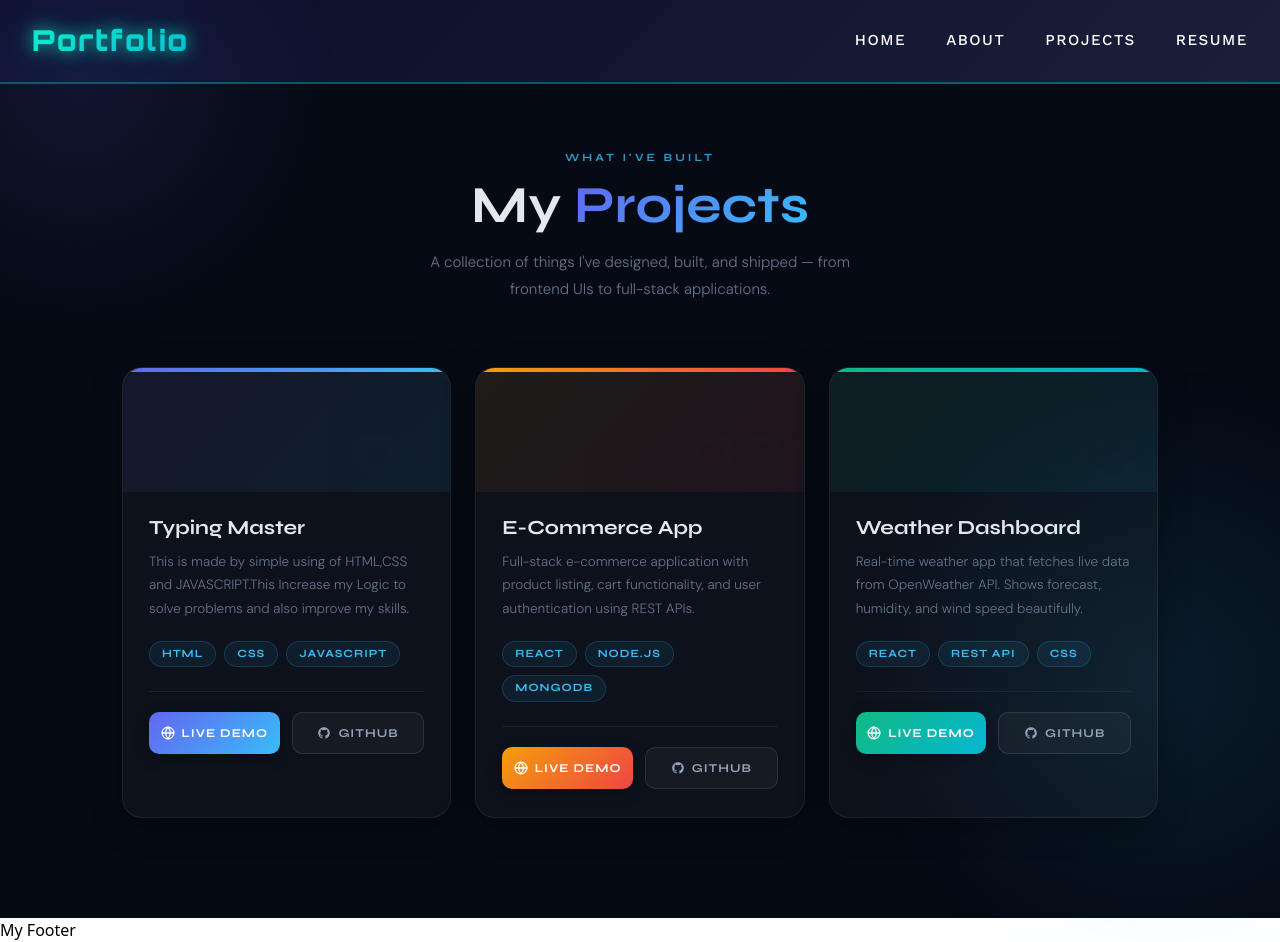
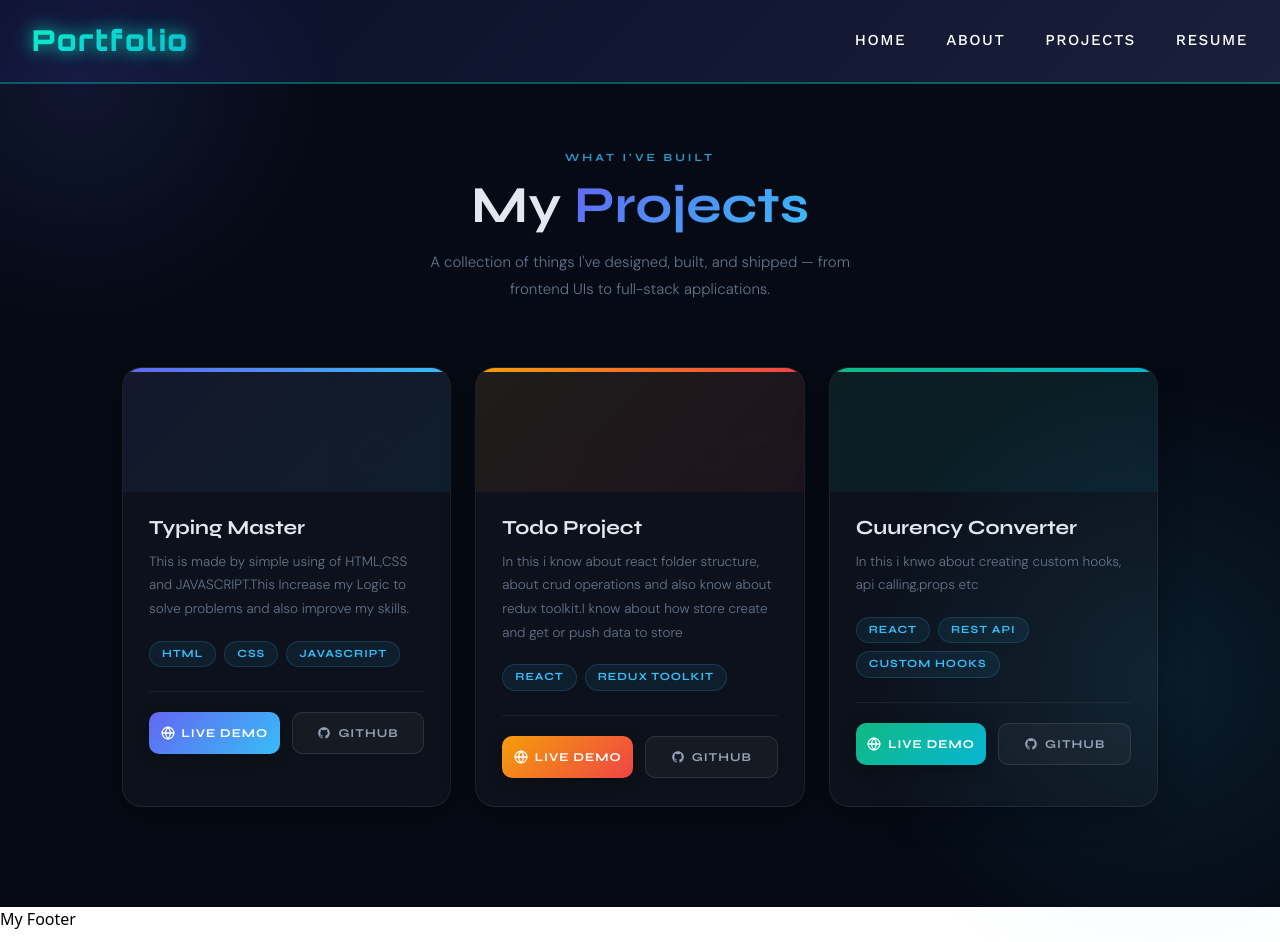
Before and after one commit to MudassirAli399/PORTFOLIO, a Next.js app: page /projects in a window 1280 px wide. Built offline with nearby package versions, Linux system fonts and the light colour scheme.

Commit message:
Todo,CurrencyConverter pushed

```diff
--- a/src/app/projects/page.js
+++ b/src/app/projects/page.js
@@ -12,27 +12,27 @@ const projects = [
       "This is made by simple using of HTML,CSS and JAVASCRIPT.This Increase my Logic to solve problems and also improve my skills.",
     tags: ["HTML", "CSS", "JAVASCRIPT"],
     liveLink: "https://typing-master-project-123.vercel.app",
-    githubLink: "https://github.com/mudassir/portfolio",
+    githubLink: "https://github.com/MudassirAli399/HTML-PROJECT",
     gradient: "linear-gradient(135deg, #6366f1, #38bdf8)",
   },
   {
     id: 2,
-    title: "E-Commerce App",
+    title: "Todo Project",
     description:
-      "Full-stack e-commerce application with product listing, cart functionality, and user authentication using REST APIs.",
-    tags: ["React", "Node.js", "MongoDB"],
-    liveLink: "https://yourapp.com",
-    githubLink: "https://github.com/mudassir/ecommerce",
+      "In this i know about react folder structure, about crud operations and also know about redux toolkit.I know about how store create and get or push data to store",
+    tags: ["React", "Redux Toolkit"],
+    liveLink: "https://todo-project-of-react.vercel.app",
+    githubLink: "https://github.com/MudassirAli399/PROJECTS-OF-REACT/tree/main/todoapp-with-package",
     gradient: "linear-gradient(135deg, #f59e0b, #ef4444)",
   },
   {
     id: 3,
-    title: "Weather Dashboard",
+    title: "Cuurency Converter",
     description:
-      "Real-time weather app that fetches live data from OpenWeather API. Shows forecast, humidity, and wind speed beautifully.",
-    tags: ["React", "REST API", "CSS"],
-    liveLink: "https://weatherapp.com",
-    githubLink: "https://github.com/mudassir/weather",
+      "In this i knwo about creating custom hooks, api calling,props etc",
+    tags: ["React", "REST API", "Custom Hooks"],
+    liveLink: "https://currency-converter-of-react-project.vercel.app",
+    githubLink: "https://github.com/MudassirAli399/PROJECTS-OF-REACT/tree/main/currency-converter",
     gradient: "linear-gradient(135deg, #10b981, #06b6d4)",
   },
 ];
```
